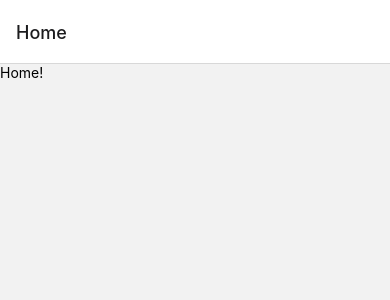
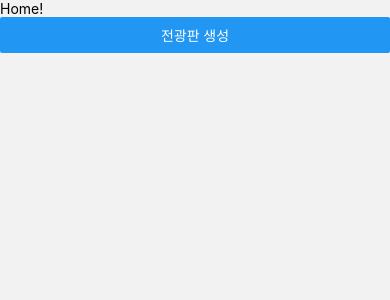
Before and after one commit to unhhyyeexx/yeogiyo, a React Native app in the folder YeogiyoApp/: screen /Home in a window 390 px wide. Shown: the top 300 px of the page. Built offline with nearby package versions, Linux system fonts and the light colour scheme.

Commit message:
feat: 🎸 hide the header, apply safeAreaView in ios

```diff
--- a/YeogiyoApp/App.js
+++ b/YeogiyoApp/App.js
@@ -2,20 +2,37 @@ import { StyleSheet, Text, View } from "react-native";
 import "react-native-gesture-handler";
 import { NavigationContainer } from "@react-navigation/native";
 import { createStackNavigator } from "@react-navigation/stack";
+import { createBottomTabNavigator } from "@react-navigation/bottom-tabs";
+import { SafeAreaProvider } from "react-native-safe-area-context";
 
-import Home from "./screens/Home";
-import Display from "./screens/Display";
+import Home from "./src/screens/Home";
+import Display from "./src/screens/Display";
 
 export default function App() {
   const Stack = createStackNavigator();
   return (
-    <NavigationContainer>
-      <Stack.Navigator initialRouteName="Home">
-        <Stack.Screen name="Home" component={Home} />
-        <Stack.Screen name="Display" component={Display} />
-      </Stack.Navigator>
-    </NavigationContainer>
+    <SafeAreaProvider>
+      <NavigationContainer>
+        <Stack.Navigator
+          initialRouteName="Home"
+          screenOptions={{ headerShown: false }}
+        >
+          <Stack.Screen name="Home" component={Home} />
+          <Stack.Screen name="Display" component={Display} />
+        </Stack.Navigator>
+      </NavigationContainer>
+    </SafeAreaProvider>
   );
+
+  // const Tab = createBottomTabNavigator();
+  // return (
+  //   <NavigationContainer>
+  //     <Tab.Navigator>
+  //       <Tab.Screen name="Home" component={Home} />
+  //       <Tab.Screen name="Display" component={Display} />
+  //     </Tab.Navigator>
+  //   </NavigationContainer>
+  // );
 }
 
 const styles = StyleSheet.create({
--- a/YeogiyoApp/package.json
+++ b/YeogiyoApp/package.json
@@ -11,6 +11,7 @@
   "dependencies": {
     "@expo/webpack-config": "^18.0.1",
     "@react-native-community/masked-view": "^0.1.11",
+    "@react-navigation/bottom-tabs": "^6.5.7",
     "@react-navigation/native": "^6.1.6",
     "@react-navigation/stack": "^6.3.16",
     "expo": "~48.0.15",
--- a/YeogiyoApp/screens/Home.js
+++ /dev/null
@@ -1,12 +0,0 @@
-import React from "react";
-import { View, Text } from "react-native";
-
-function Home() {
-  return (
-    <View>
-      <Text>Home!</Text>
-    </View>
-  );
-}
-
-export default Home;
--- /dev/null
+++ b/YeogiyoApp/src/screens/Home.js
@@ -0,0 +1,21 @@
+import { useNavigation } from "@react-navigation/native";
+import React from "react";
+import { View, Text, Button } from "react-native";
+import { SafeAreaView } from "react-native-safe-area-context";
+
+function Home({ navigation }) {
+  // const navigation = useNavigation();
+  return (
+    <SafeAreaView>
+      <View>
+        <Text>Home!</Text>
+        <Button
+          title="전광판 생성"
+          onPress={() => navigation.navigate("Display")}
+        ></Button>
+      </View>
+    </SafeAreaView>
+  );
+}
+
+export default Home;
```
Also changed, not shown: YeogiyoApp/src/screens/Display.js (renamed from YeogiyoApp/screens/Display.js), 1 other file (tests, documents, lock files or other folders).
